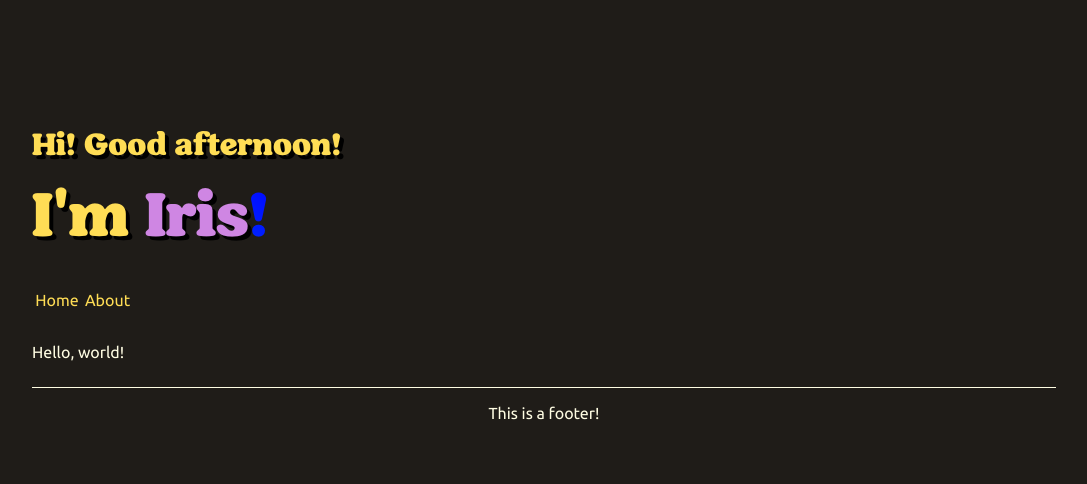
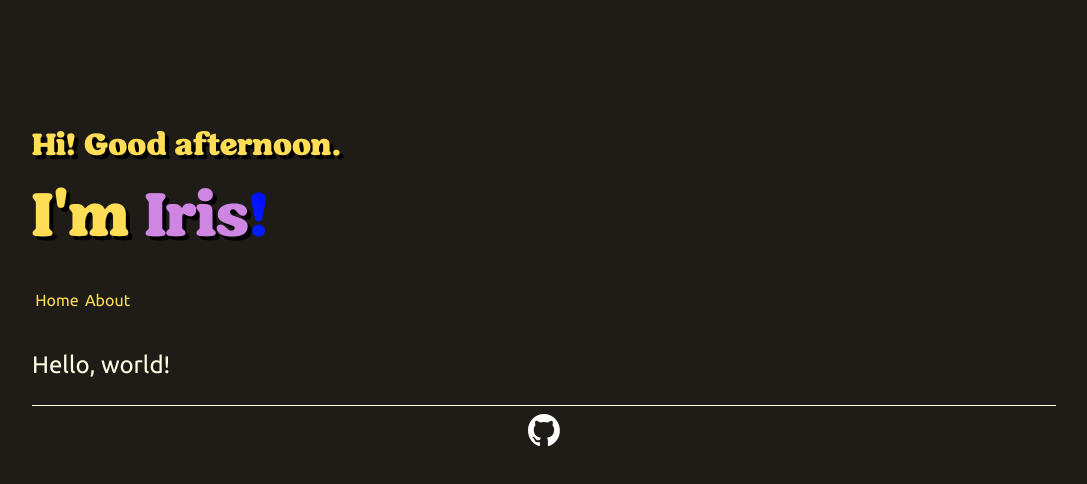
Before and after one commit to eyemotif/cv, a Vue app: page / in a window 1280 px wide. Shown: the top 484 px of the page, without its empty margins (96-1183 px from the left). Built offline with nearby package versions, Linux system fonts and the light colour scheme.

Commit message:
Finally get socials icons to look good
Also, change body font size for HomeView

```diff
--- a/src/App.vue
+++ b/src/App.vue
@@ -1,8 +1,9 @@
 <script setup lang="ts">
-import { ref, computed, onMounted } from 'vue'
 import { RouterLink, RouterView } from 'vue-router'
 import FadeController from './components/FadeController.vue'
 import FooterController from './components/FooterController.vue'
+
+import githubIcon from './assets/github-mark-white.svg'
 
 const greeting = 'Hi! ' + (() => {
   switch (new Date().getHours()) {
@@ -12,16 +13,16 @@ const greeting = 'Hi! ' + (() => {
     case 9:
     case 10:
     case 11:
-      return 'Good morning!'
+      return 'Good morning.'
     case 12:
     case 13:
     case 14:
     case 15:
     case 16:
     case 17:
-      return 'Good afternoon!'
+      return 'Good afternoon.'
     default:
-      return 'Good evening!'
+      return 'Good evening.'
   }
 })()
 </script>
@@ -52,7 +53,9 @@ const greeting = 'Hi! ' + (() => {
   <FooterController>
     <br>
     <hr>
-    <p>This is a footer!</p>
+    <nav class="social">
+      <a href="https://github.com/eyemotif"><img class="icon github" :src="githubIcon"></a>
+    </nav>
   </FooterController>
 </template>
 
@@ -103,6 +106,9 @@ footer hr {
     radial-gradient(3.75px at 50% calc(100% + 2.25px), #0000 99%, #000 101%) 50% calc(100% - 3px)/12px calc(51% - 3px) repeat-x;
   -webkit-mask: var(--mask);
   mask: var(--mask); */
+}
 
+footer .icon {
+  height: 32px;
 }
 </style>
--- a/src/views/HomeView.vue
+++ b/src/views/HomeView.vue
@@ -4,3 +4,9 @@
 <template>
     <p>Hello, world!</p>
 </template>
+
+<style scoped>
+* {
+    font-size: 1.5rem;
+}
+</style>
```
Also changed, not shown: src/assets/github-mark-white.svg (added).
